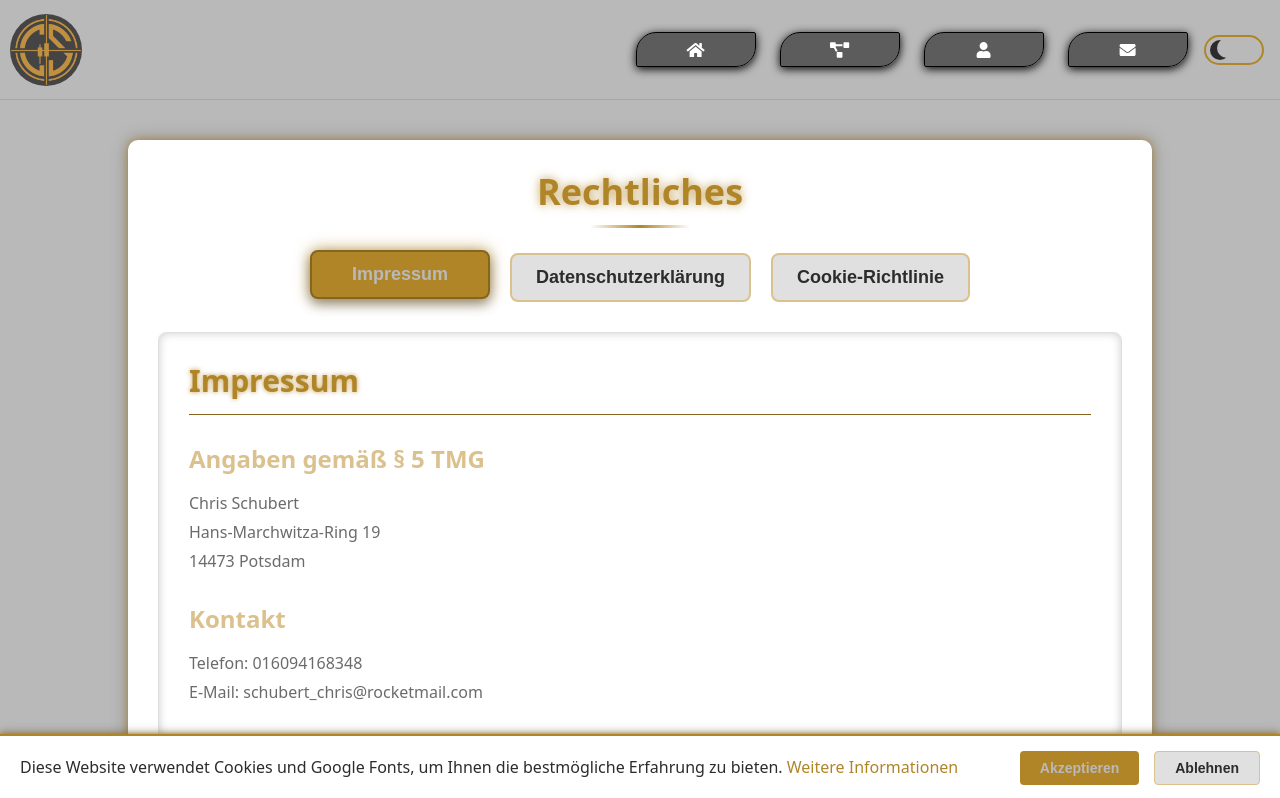
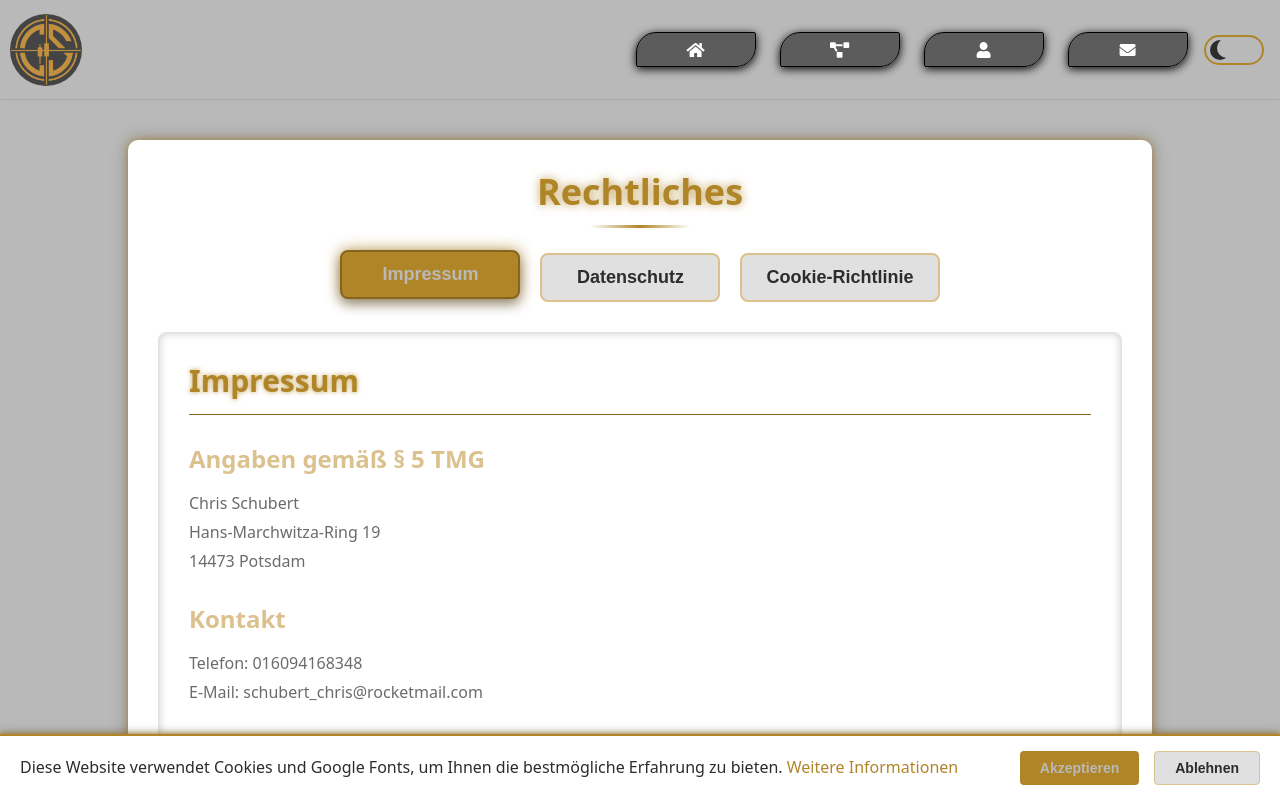
Before and after one commit to SchubertChris/Portfolio-Chris-Schubert-, a React (Vite) app: page /rechtliches in a window 1280 px wide. Shown: the top 798 px of the page. Built offline with nearby package versions, Linux system fonts and the light colour scheme.

Commit message:
Rechtliches fehler ausgebessert in Textlänge

```diff
--- a/src/pages/Rechtliches.tsx
+++ b/src/pages/Rechtliches.tsx
@@ -42,7 +42,7 @@ const Rechtliches: React.FC = () => {
               className={`tab-button ${activeTab === 'datenschutz' ? 'active' : ''}`}
               onClick={() => setActiveTab('datenschutz')}
             >
-              Datenschutzerklärung
+              Datenschutz
             </button>
             <button
               className={`tab-button ${activeTab === 'cookies' ? 'active' : ''}`}
@@ -87,7 +87,7 @@ const Rechtliches: React.FC = () => {
 
             {activeTab === 'datenschutz' && (
               <div className="datenschutz-content">
-                <h2>Datenschutzerklärung</h2>
+                <h2>Datenschutz</h2>
                 <div className="legal-section">
                   <h3>1. Datenschutz auf einen Blick</h3>
 
```
